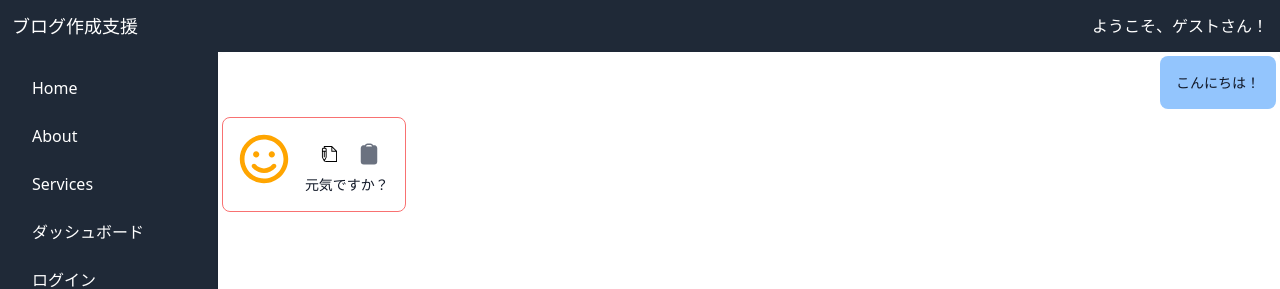
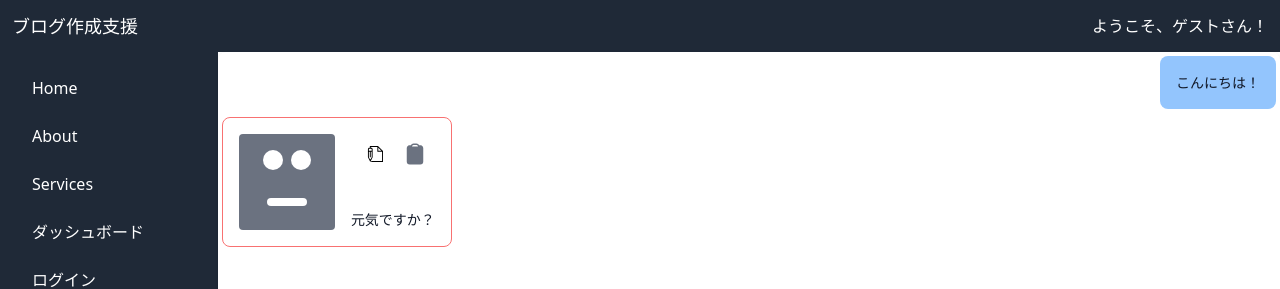
Before and after one commit to spite400k/my-next-app, a Next.js app: page / in a window 1280 px wide. Shown: the top 289 px of the page. Built offline with nearby package versions, Linux system fonts and the light colour scheme; no server answers.

Commit message:
顔アイコンをロボットに変更

```diff
--- a/app/components/chat/ChatMessage.tsx
+++ b/app/components/chat/ChatMessage.tsx
@@ -11,9 +11,10 @@ import styles from './css/scrolldown.module.css'
 import { CopyToClipboard } from 'react-copy-to-clipboard';
 import FloatingActionMenuAccordion2 from '../button/FloatingActionMenuAccordion2';
 import { ClipboardIcon } from '@heroicons/react/24/solid';
-import FaceIcon from './faceIcon';
+import FaceIcon from '../icons/FaceIcon';
 import { TfiWrite } from 'react-icons/tfi';
 import { chatInputState } from '@/app/state/chatInputState';
+import RobotFace from '../icons/robot';
 
 
 type MessageType = {
@@ -143,7 +144,8 @@ const ChatMessage = () => {
                   {/* ユーザーのメッセージの場合はアイコンを表示*/}
                   {message.sender === 'other' && (
                     <div className="flex-shrink-0 m-2">
-                      <FaceIcon />
+                      {/* <FaceIcon /> */}
+                      <RobotFace />
                     </div>
                   )}
                   {/* メッセージの内容 */}
--- /dev/null
+++ b/app/components/icons/robot.tsx
@@ -0,0 +1,29 @@
+// components/RobotFace.tsx
+import { motion } from 'framer-motion';
+
+const RobotFace = () => {
+  return (
+    <motion.div
+      className="w-24 h-24 bg-gray-500 rounded flex items-center justify-center relative"
+    >
+      {/* 左目 */}
+      <motion.div
+            className="absolute top-4 left-6 w-5 h-5 bg-white rounded-full"
+            animate={{ scaleY: [1, 0.1, 1] }}
+            transition={{ duration: 1, repeat: Infinity, repeatDelay: 2 }}>
+
+        </motion.div>
+      {/* 右目 */}
+      <motion.div
+            className="absolute top-4 right-6 w-5 h-5 bg-white rounded-full"
+            animate={{ scaleY: [1, 0.1, 1] }}
+            transition={{ duration: 1, repeat: Infinity, repeatDelay: 2 }}>
+
+        </motion.div>
+      {/* 口 */}
+      <div className="absolute bottom-6 w-10 h-2 bg-white rounded-md"></div>
+    </motion.div>
+  );
+};
+
+export default RobotFace;
--- a/package.json
+++ b/package.json
@@ -15,6 +15,7 @@
     "@types/react-syntax-highlighter": "^15.5.13",
     "ai": "^3.3.41",
     "bcrypt": "^5.1.1",
+    "framer-motion": "^11.15.0",
     "my-next-app": "file:",
     "next": "14.2.11",
     "next-auth": "^4.24.11",
```
Also changed, not shown: app/components/icons/FaceIcon.tsx (renamed from app/components/chat/FaceIcon.tsx), 1 other file (tests, documents, lock files or other folders).
